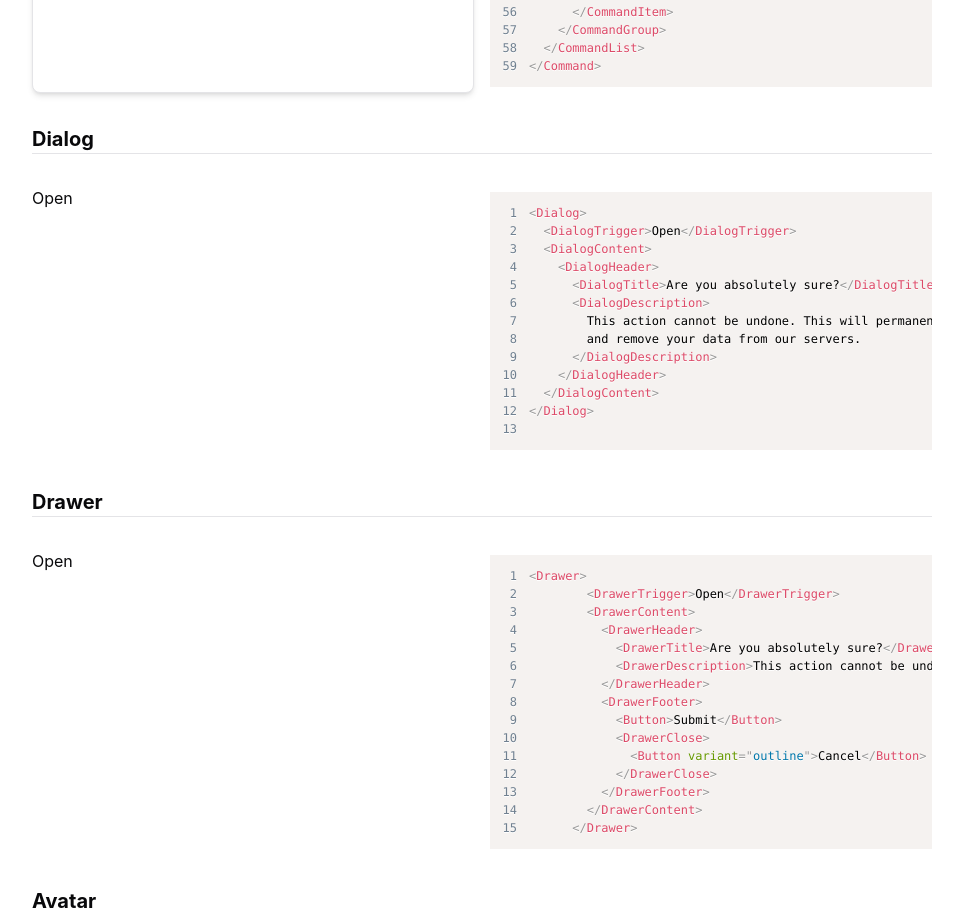
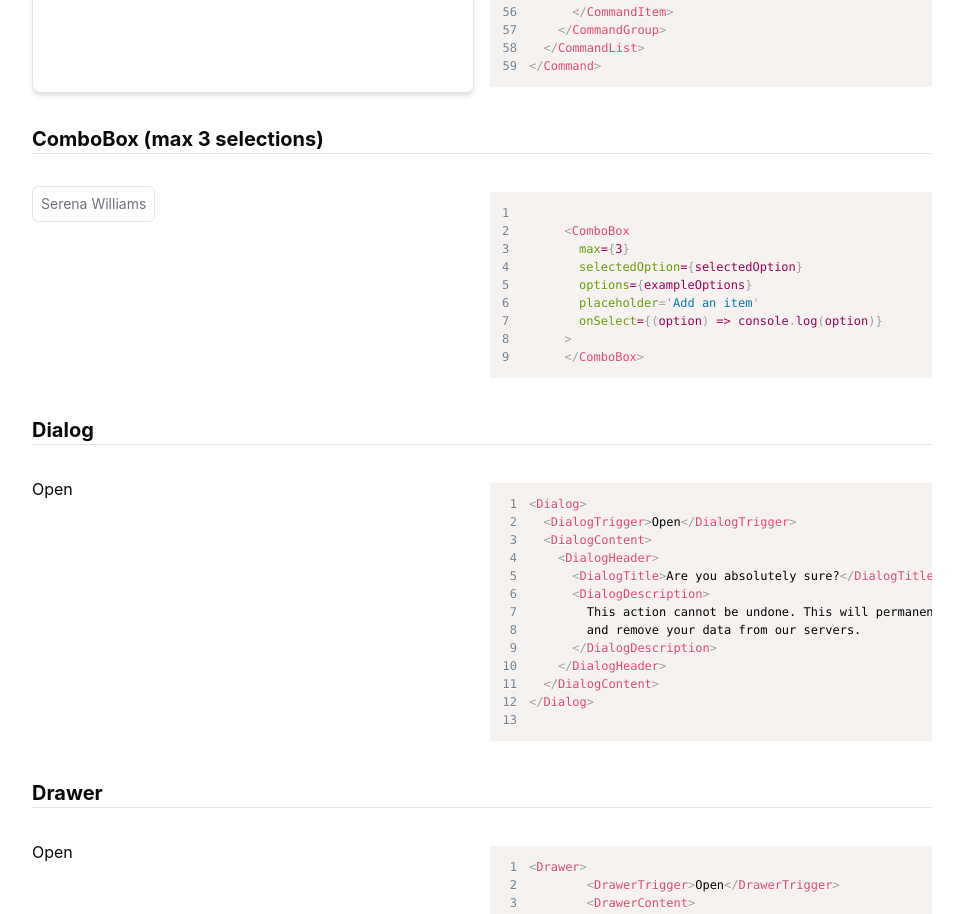
Before and after one commit to ttab/elephant-ui, a React (Vite) app: page / in a window 1280 px wide. Shown: the part 3820-4734 px from the top of the page, without its empty margins (8-971 px from the left). Built offline with nearby package versions, Linux system fonts and the light colour scheme; a web font is replaced by a local one.

Commit message:
add ComboBox example, add to showroom

```diff
--- a/src/showroom/app.tsx
+++ b/src/showroom/app.tsx
@@ -19,6 +19,7 @@ import { DialogExample } from './components/dialog'
 import { SwitchExample } from './components/switch'
 import { TextareaExample } from './components/textarea'
 import { SkeletonExample } from './components/skeleton'
+import { ComboBoxExample } from './components/combobox'
 
 export function App(): JSX.Element {
   return <div className="grid grid-cols-2 gap-4 gap-y-8 max-w-[900px] m-10">
@@ -29,6 +30,7 @@ export function App(): JSX.Element {
     <AlertExample />
     <SheetExample />
     <CommandExample />
+    <ComboBoxExample />
     <DialogExample />
     <DrawerExample />
     <AvatarExample />
--- /dev/null
+++ b/src/showroom/components/combobox.tsx
@@ -0,0 +1,42 @@
+import {
+  ComboBox
+} from '@/components/ui/combobox'
+
+import { Header } from '../header'
+import { Code } from '../code'
+import { KanbanIcon, PenBoxIcon, UserCheck, UserPlus } from 'lucide-react'
+
+export function ComboBoxExample(): JSX.Element {
+  const options = [
+    { value: 'serenawilliams', label: 'Serena Williams', icon: UserPlus },
+    { value: 'andymurray', label: 'Andy Murray', icon: UserCheck },
+    { value: 'petesampras', label: 'Pete Sampras', icon: PenBoxIcon },
+    { value: 'rogerfederer', label: 'Roger Federer', icon: KanbanIcon }
+  ]
+
+  const selectedOption = [options[0]]
+
+  return <>
+    <Header>ComboBox (max 3 selections)</Header>
+    <div>
+      <ComboBox
+        max={3}
+        selectedOption={selectedOption}
+        options={options}
+        placeholder='Add an item'
+        onSelect={(option) => console.log(option)}
+      >
+        {!selectedOption.length ? <UserPlus /> : null}
+      </ComboBox>
+    </div>
+    <Code code={`
+      <ComboBox
+        max={3}
+        selectedOption={selectedOption}
+        options={exampleOptions}
+        placeholder='Add an item'
+        onSelect={(option) => console.log(option)}
+      >
+      </ComboBox>`} />
+  </>
+}
```
